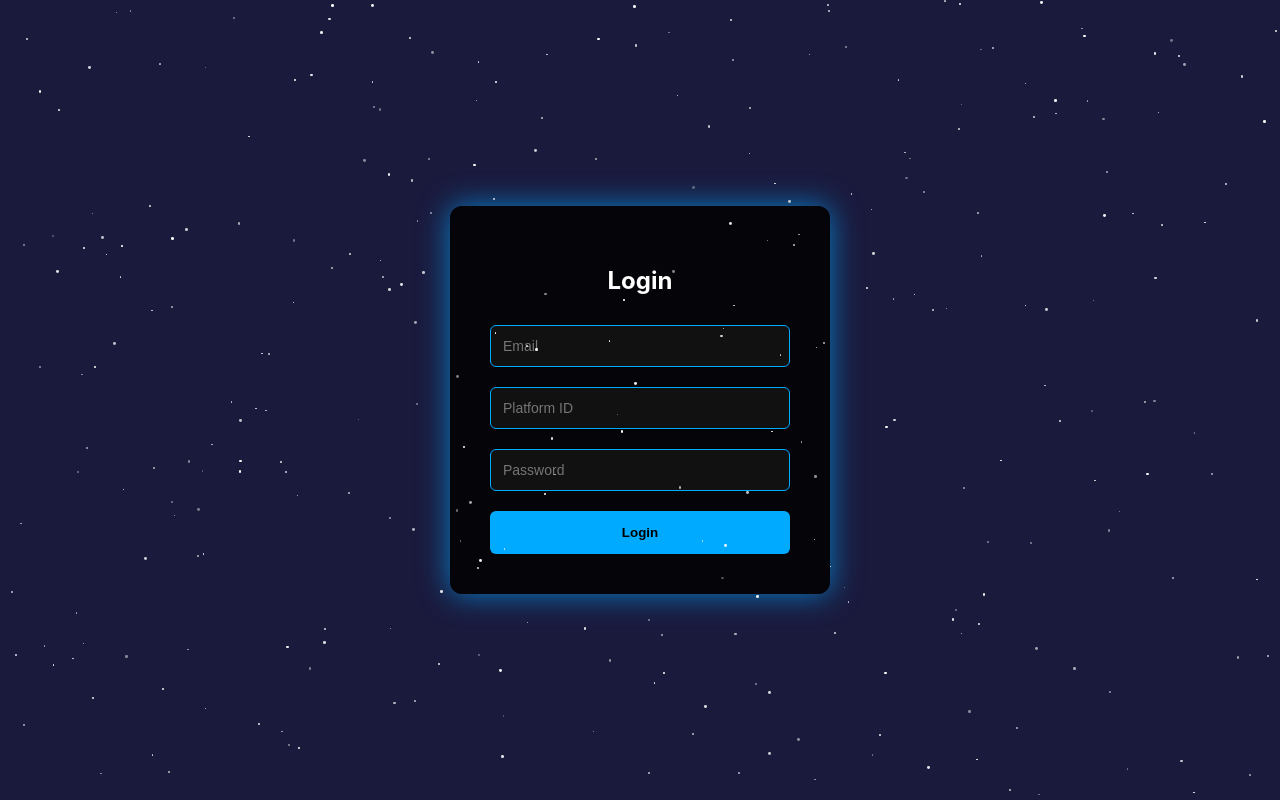
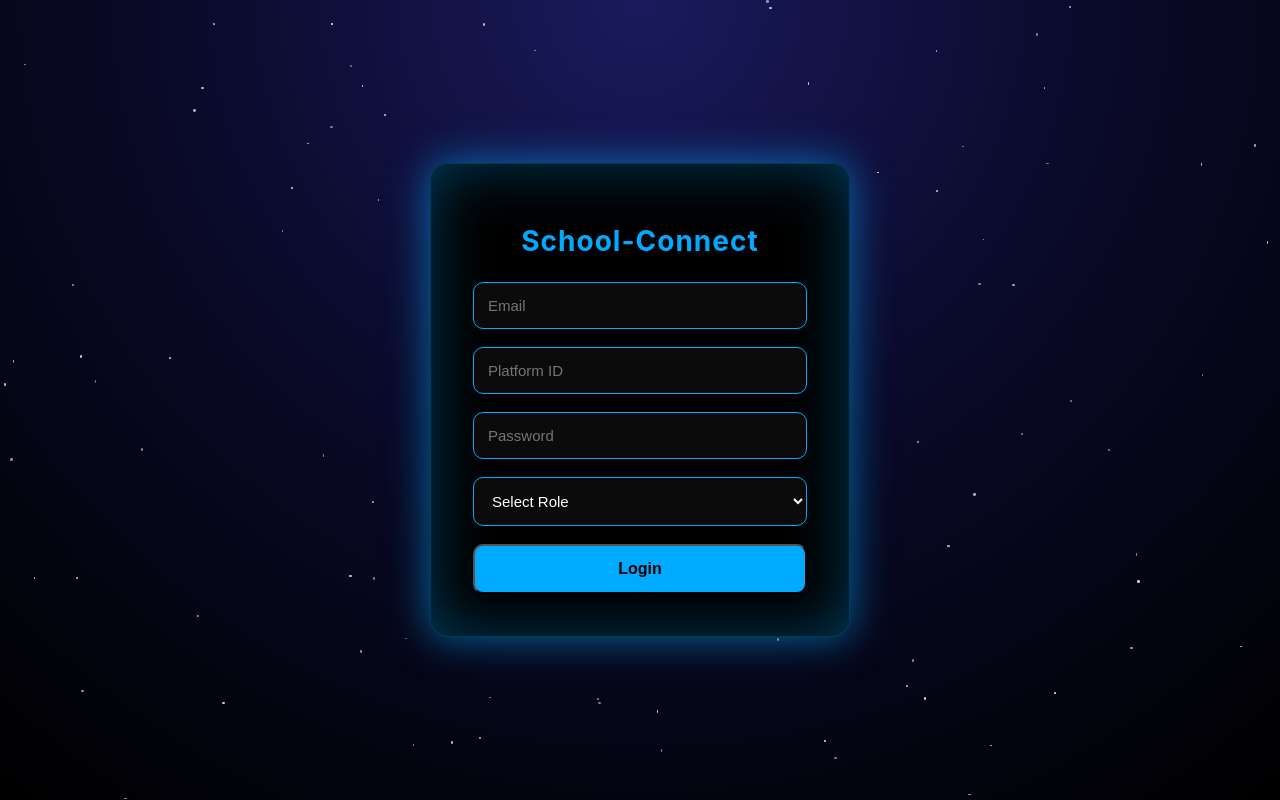
Before and after one commit to sbaj179/network-test, a Next.js app: page /login in a window 1280 px wide. Built offline with nearby package versions, Linux system fonts and the light colour scheme; no server answers.

Commit message:
Update project code

```diff
--- a/app/login/page.tsx
+++ b/app/login/page.tsx
@@ -15,71 +15,42 @@ interface User {
 
 export default function LoginPage() {
   const router = useRouter();
+
   const [email, setEmail] = useState("");
   const [platformId, setPlatformId] = useState("");
   const [password, setPassword] = useState("");
+  const [role, setRole] = useState("");
   const [loading, setLoading] = useState(false);
-  const [stars, setStars] = useState<
-    { x: number; y: number; size: number; opacity: number }[]
-  >([]);
-
-  // ================= STARS INIT =================
-  useEffect(() => {
-    const tempStars = Array.from({ length: 300 }, () => ({
-      x: Math.random() * window.innerWidth,
-      y: Math.random() * window.innerHeight,
-      size: Math.random() * 2 + 1,
-      opacity: Math.random() * 0.5 + 0.5,
-    }));
-    setStars(tempStars);
-  }, []);
-
-  // ================= STARS ANIMATE =================
-  useEffect(() => {
-    const interval = setInterval(() => {
-      setStars((prev) =>
-        prev.map((star) => ({
-          ...star,
-          x: (star.x + Math.random() * 0.3) % window.innerWidth,
-          y: (star.y + Math.random() * 0.3) % window.innerHeight,
-          opacity: Math.min(
-            Math.max(star.opacity + (Math.random() - 0.5) * 0.05, 0.3),
-            1
-          ),
-        }))
-      );
-    }, 50);
-    return () => clearInterval(interval);
-  }, []);
+  const [shake, setShake] = useState(false);
 
   // ================= LOGIN =================
   const handleSubmit = async (e: React.FormEvent) => {
     e.preventDefault();
-    if (!email || !platformId || !password) {
-      alert("Fill all fields");
+
+    if (!email || !platformId || !password || !role) {
+      triggerShake();
       return;
     }
+
     setLoading(true);
 
-    try {
-      // Check users table for all three fields
-      const { data: userData, error: userError } = await supabase
+    const { data, error } = await supabase
       .from("users")
       .select("*")
       .eq("email", email.trim())
       .eq("platform_id", platformId.trim())
       .eq("password", password)
+      .eq("role", role)
       .single();
 
-      if (userError || !userData) {
-        alert("Invalid email, platform ID, or password");
+    if (error || !data) {
+      triggerShake();
       setLoading(false);
       return;
     }
 
-      const user = userData as User;
+    const user = data as User;
 
-      // ================= SAVE SESSION =================
     localStorage.setItem("currentUserId", user.id);
     localStorage.setItem("currentUserRole", user.role);
     localStorage.setItem("currentUserPlatformId", user.platform_id);
@@ -87,64 +58,83 @@ export default function LoginPage() {
     localStorage.setItem("currentUserEmail", user.email);
 
     router.push("/dashboard");
-    } catch (err) {
-      console.error(err);
-      alert("Login failed. Try again.");
-    } finally {
-      setLoading(false);
-    }
   };
+
+  const triggerShake = () => {
+    setShake(true);
+    setTimeout(() => setShake(false), 450);
+  };
+
+  // ================= STARFIELD (CSS ONLY) =================
+  const starCount = 90;
+  const stars = Array.from({ length: starCount });
 
   return (
     <div
       style={{
+        minHeight: "100vh",
         width: "100vw",
-        minHeight: "100vh",
-        backgroundColor: "#1a1a3d",
+        background:
+          "radial-gradient(circle at top, #1a1a5d 0%, #0a0a2a 45%, #000 100%)",
         position: "relative",
         overflow: "hidden",
         display: "flex",
+        alignItems: "center",
         justifyContent: "center",
-        alignItems: "center",
         padding: "20px",
       }}
     >
       {/* Starfield */}
-      {stars.map((star, i) => (
+      {stars.map((_, i) => (
         <div
           key={i}
           style={{
             position: "absolute",
-            left: star.x,
-            top: star.y,
-            width: star.size,
-            height: star.size,
+            left: `${Math.random() * 100}vw`,
+            top: `${Math.random() * 100}vh`,
+            width: Math.random() * 2 + 1,
+            height: Math.random() * 2 + 1,
             borderRadius: "50%",
-            backgroundColor: "white",
-            opacity: star.opacity,
+            background: "white",
+            opacity: Math.random() * 0.5 + 0.3,
+            animation: `twinkle ${Math.random() * 20 + 10}s infinite alternate`,
             pointerEvents: "none",
           }}
         />
       ))}
 
-      {/* Login Form */}
+      {/* Login Card */}
       <form
         onSubmit={handleSubmit}
+        className={shake ? "shake" : ""}
         style={{
           width: "100%",
-          maxWidth: "380px",
-          backgroundColor: "rgba(0,0,0,0.85)",
-          padding: "40px",
-          borderRadius: "12px",
-          boxShadow: "0 0 30px rgba(0, 170, 255, 0.7)",
+          maxWidth: "420px",
+          backgroundColor: "#000",
+          padding: "42px",
+          borderRadius: "18px",
+          border: "1px solid rgba(0,170,255,0.35)",
+          boxShadow:
+            "0 0 40px rgba(0,170,255,0.6), inset 0 0 60px rgba(0,170,255,0.35)",
+          animation: "breathing 2.8s ease-in-out infinite",
           display: "flex",
           flexDirection: "column",
-          gap: "20px",
+          gap: "18px",
+          zIndex: 2,
         }}
       >
-        <h2 style={{ color: "white", textAlign: "center", marginBottom: "10px" }}>
-          Login
-        </h2>
+        <h1
+          style={{
+            color: "#0af",
+            textAlign: "center",
+            fontSize: "28px",
+            fontWeight: 700,
+            letterSpacing: "1px",
+            marginBottom: "6px",
+          }}
+        >
+          School-Connect
+        </h1>
 
         <input
           type="email"
@@ -152,7 +142,6 @@ export default function LoginPage() {
           value={email}
           onChange={(e) => setEmail(e.target.value)}
           style={inputStyle}
-          required
         />
 
         <input
@@ -161,7 +150,6 @@ export default function LoginPage() {
           value={platformId}
           onChange={(e) => setPlatformId(e.target.value)}
           style={inputStyle}
-          required
         />
 
         <input
@@ -170,36 +158,81 @@ export default function LoginPage() {
           value={password}
           onChange={(e) => setPassword(e.target.value)}
           style={inputStyle}
-          required
         />
+
+        <select
+          value={role}
+          onChange={(e) => setRole(e.target.value)}
+          style={inputStyle}
+        >
+          <option value="" disabled hidden>
+            Select Role
+          </option>
+          <option value="student">Student</option>
+          <option value="parent">Parent</option>
+          <option value="teacher">Teacher</option>
+        </select>
 
         <button
           type="submit"
           disabled={loading}
           style={{
             padding: "14px",
-            backgroundColor: "#0af",
-            color: "black",
-            border: "none",
-            borderRadius: "6px",
-            fontWeight: "bold",
+            background: "#0af",
+            color: "#000",
+            borderRadius: "10px",
+            fontWeight: 700,
+            fontSize: "16px",
             cursor: loading ? "not-allowed" : "pointer",
             opacity: loading ? 0.7 : 1,
           }}
         >
-          {loading ? "Logging in..." : "Login"}
+          {loading ? "Authenticating…" : "Login"}
         </button>
       </form>
+
+      {/* Animations */}
+      <style>{`
+        @keyframes twinkle {
+          from { opacity: 0.3; }
+          to { opacity: 1; }
+        }
+
+        @keyframes breathing {
+          0%, 100% {
+            box-shadow:
+              0 0 40px rgba(0,170,255,0.6),
+              inset 0 0 60px rgba(0,170,255,0.35);
+          }
+          50% {
+            box-shadow:
+              0 0 65px rgba(0,170,255,0.9),
+              inset 0 0 85px rgba(0,170,255,0.55);
+          }
+        }
+
+        .shake {
+          animation: shake 0.45s;
+        }
+
+        @keyframes shake {
+          0% { transform: translateX(0); }
+          25% { transform: translateX(-6px); }
+          50% { transform: translateX(6px); }
+          75% { transform: translateX(-4px); }
+          100% { transform: translateX(0); }
+        }
+      `}</style>
     </div>
   );
 }
 
 const inputStyle: React.CSSProperties = {
-  padding: "12px",
-  borderRadius: "6px",
+  padding: "14px",
+  borderRadius: "10px",
   border: "1px solid #0af",
-  backgroundColor: "#111",
+  backgroundColor: "#0b0b0b",
   color: "white",
+  fontSize: "15px",
   outline: "none",
-  fontSize: "14px",
 };
```
Lines whose indentation alone changed are shown as unchanged.
